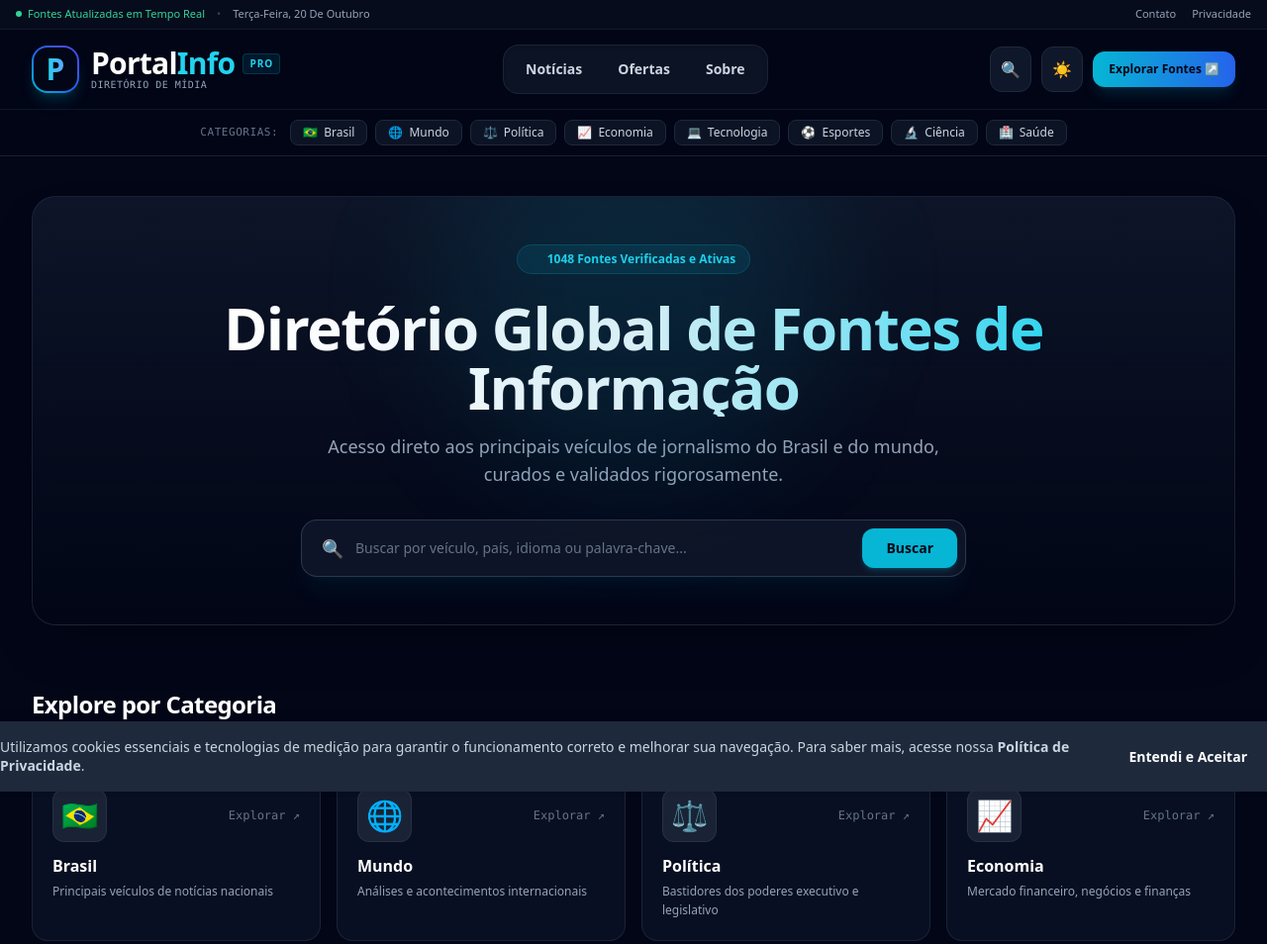
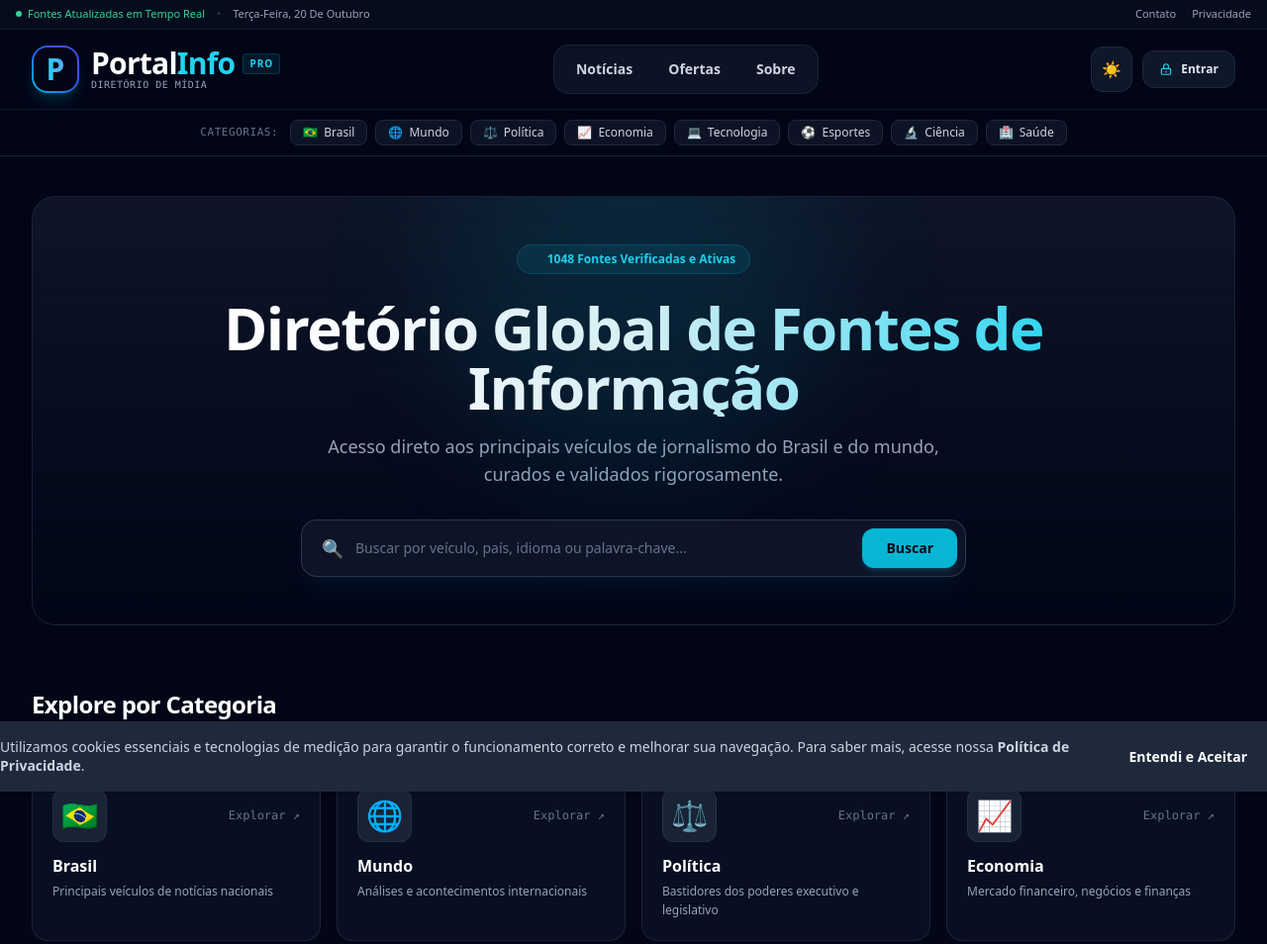
Before and after one commit to 4ndr3ontech/portal-informacaoV2, an Astro site: page / in a window 1280 px wide. Shown: the top 954 px of the page at 99% size. Built offline with nearby package versions, Linux system fonts and the light colour scheme; Astro itself is replaced by a stand-in of ours.

Commit message:
fix: remover botao de pesquisa (lupa) do header

```diff
--- a/src/components/Header.astro
+++ b/src/components/Header.astro
@@ -96,16 +96,8 @@ const currentDate = new Date().toLocaleDateString('pt-BR', {
       </div>
     </nav>
 
-    <!-- Ações e Busca (Direita) -->
+    <!-- Ações e Login Admin (Direita) -->
     <div class="flex items-center gap-2.5 flex-shrink-0">
-      <a
-        href="/noticias"
-        class="p-2.5 rounded-xl bg-slate-900 border border-slate-800 text-slate-300 hover:text-cyan-400 hover:border-cyan-500/40 transition-all cursor-pointer flex items-center justify-center"
-        title="Buscar veículos"
-      >
-        🔍
-      </a>
-
       <button
         type="button"
         class="p-2.5 rounded-xl bg-slate-900 border border-slate-800 text-slate-300 hover:text-amber-400 hover:border-amber-500/40 transition-all cursor-pointer"
@@ -114,12 +106,16 @@ const currentDate = new Date().toLocaleDateString('pt-BR', {
         ☀️
       </button>
 
-      <!-- Botão Acessar Rápido -->
+      <!-- Botão Entrar (Área Admin / Restrita) -->
       <a
-        href="/noticias"
-        class="hidden lg:inline-flex items-center gap-2 px-4 py-2.5 rounded-xl bg-gradient-to-r from-cyan-500 to-blue-600 hover:from-cyan-400 hover:to-blue-500 text-slate-950 font-bold text-xs shadow-lg shadow-cyan-500/15 transition-all active:scale-95"
+        href="/admin/login"
+        class="hidden sm:inline-flex items-center gap-2 px-4 py-2.5 rounded-xl bg-slate-900 border border-slate-800 hover:border-cyan-500/50 text-slate-200 hover:text-cyan-400 font-semibold text-xs transition-all shadow-sm"
+        title="Acesso restrito para administradores"
       >
-        Explorar Fontes ↗
+        <svg class="w-3.5 h-3.5 text-cyan-400" fill="none" viewBox="0 0 24 24" stroke="currentColor">
+          <path stroke-linecap="round" stroke-linejoin="round" stroke-width="2" d="M12 15v2m-6 4h12a2 2 0 002-2v-6a2 2 0 00-2-2H6a2 2 0 00-2 2v6a2 2 0 002 2zm10-10V7a4 4 0 00-8 0v4h8z" />
+        </svg>
+        <span>Entrar</span>
       </a>
     </div>
   </div>
```
